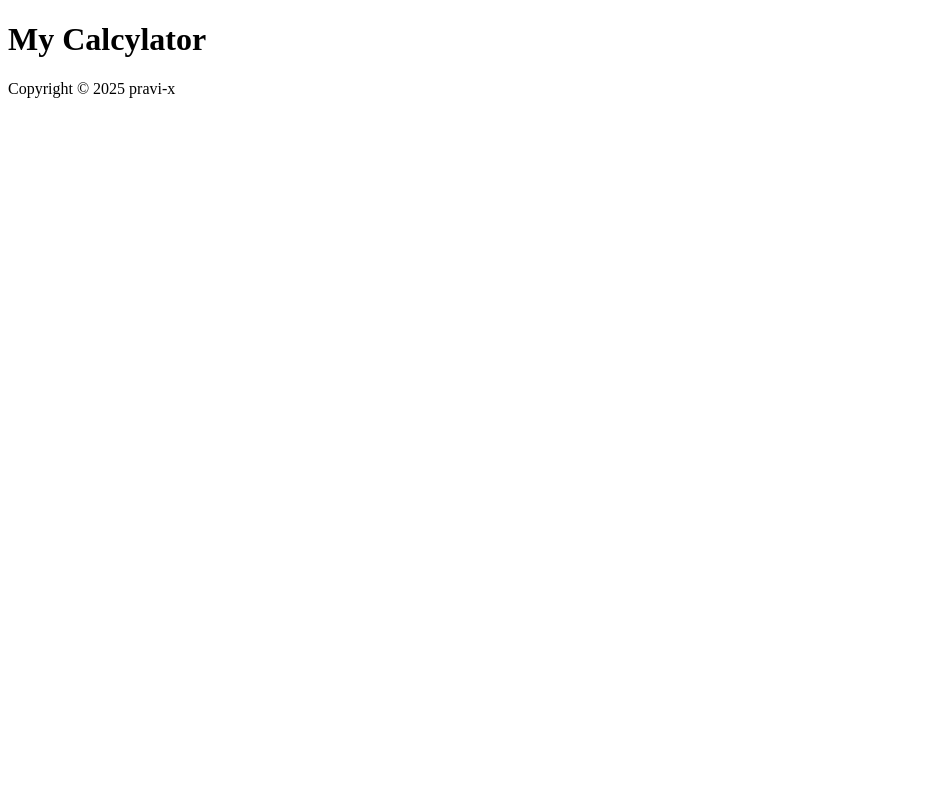
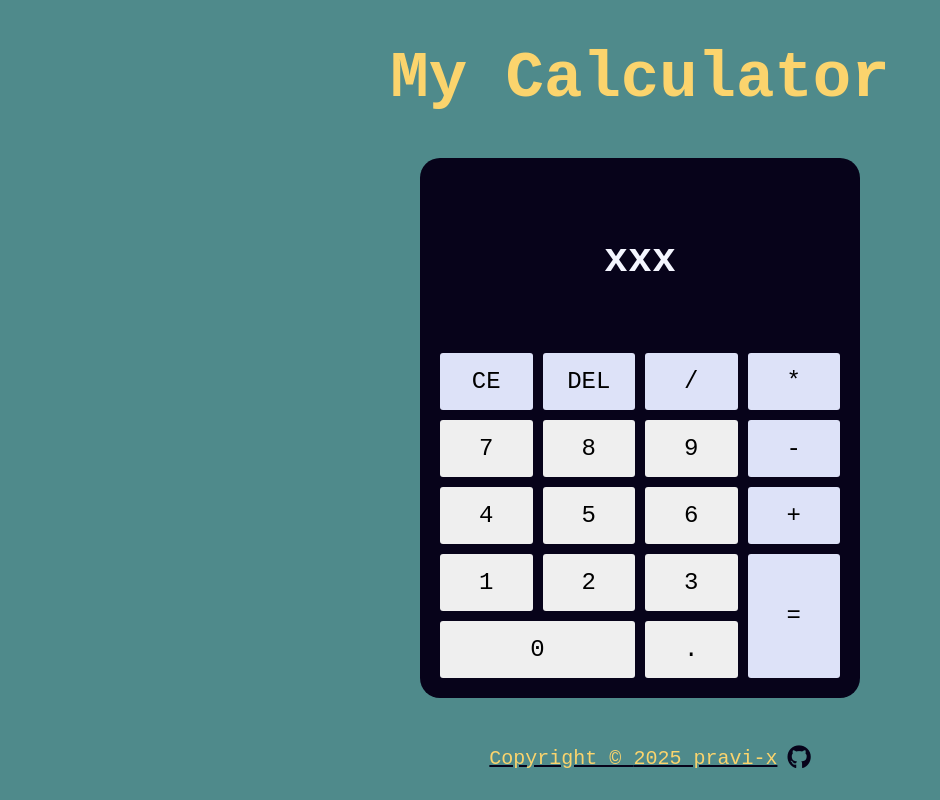
Before and after one commit to pravi-x/calc, a plain HTML site: page index.html in a window 1280 px wide. Shown: the whole page, without its empty margins (0-940 px from the left). Drawn offline with Linux system fonts and the light colour scheme.

Commit message:
add style, basic calc funtions

```diff
--- a/index.html
+++ b/index.html
@@ -4,12 +4,43 @@
     <meta charset="UTF-8">
     <meta name="viewport" content="width=device-width, initial-scale=1.0">
     <title>Calc</title>
+    <link rel="stylesheet" href="https://cdnjs.cloudflare.com/ajax/libs/font-awesome/5.15.4/css/all.min.css">
+    <link rel="stylesheet" href="style.css">
+    <script src="script.js" defer></script>
 </head>
 <body>
-    <h1>My Calcylator</h1>
-    <div id="container">
+    <h1>My Calculator</h1>
+    <div class="container">
+        <!-- Result screen -->
+        <div id="result">xxx</div>
 
+        <!-- Buttons -->
+        <button id="btclear">CE</button>
+        <button id="btdel">DEL</button>
+        <button id="btdiv">/</button>
+        <button id="btmult">*</button>
+
+
+        <button id="bt7">7</button>
+        <button id="bt8">8</button>
+        <button id="bt9">9</button>
+        <button id="bt-">-</button>
+
+        <button id="bt4">4</button>
+        <button id="bt5">5</button>
+        <button id="bt6">6</button>
+        <button id="btplus">+</button>
+
+
+        <button id="bt1">1</button>
+        <button id="bt2">2</button>
+        <button id="bt3">3</button>
+        <button id="bteq">=</button>
+
+        <button id="bt0">0</button>
+        <button id="bt.">.</button>
     </div>
+
     <footer class="footer">
         <p>
           Copyright ©
@@ -19,6 +50,6 @@
           pravi-x
         </p>
         <a href="https://github.com/pravi-x" target="_blank"><i class="fab fa-github"></i></a>
-      </footer>
+    </footer>
 </body>
 </html>
--- /dev/null
+++ b/script.js
@@ -0,0 +1,45 @@
+document.addEventListener("DOMContentLoaded", function() {
+
+    // const buttons = Array.from(this.querySelectorAll("button"));
+    // buttons.forEach( this.addEventListener, )
+
+    const bt0 = document.querySelector("#bt0");
+
+    // the result div
+    const result = document.querySelector("#result");
+    result.textContent = bt0.;
+ });
+
+
+function add (a,b){
+    return a+b;
+}
+
+function subtract (a,b){
+    return a-b;
+}
+
+function multiply (a,b){
+    return a*b;
+}
+
+function divide (a,b){
+    try {
+        return a/b;
+    } catch (error) {
+        return "ERROR"
+    }
+}
+
+function operate (operator,a,b){
+    switch (operator){
+        case "+":
+            return add(a,b);
+        case "-":
+            return subtract(a,b);
+        case "*":
+            return multiply(a,b);
+        case "/":
+            return divide(a,b);
+    }
+}
--- a/style.css
+++ b/style.css
@@ -1,10 +1,96 @@
 :root {
-    /* Color Pallet */
-    --primary-dark: hsl(240, 96%, 40%);
-    --primary-light: #ededed;
-    --secondary-light: #fefefe;
+    /* Color Pallet from https://colorhunt.co/palettes/black-white */
+    --color1-black: #07031A;
+    --color2-green: #4F8A8B;
+    --color3-yellow: #FBD46D;
+    --color4-white: #F4F6FF;
+    --color4-white2: #dde2f8;
+
   }
 
+
+
+body{
+    font-family: 'Courier New', Courier, monospace;
+    background-color: var(--color2-green);
+    color: var(--color3-yellow);
+}
+/* Highlight effect when text is selected */
+::selection {
+    background-color: #ffc107; /* Bright yellow background */
+    color: #000; /* Black text color for contrast */
+}
+
+
+h1{
+    display: flex;
+    justify-content: center;
+    font-size: 4.0rem;
+}
+
+
+/* CALCULATOR CONTAINER */
+.container{
+    background-color:var(--color1-black);
+    color: var(--color4-white);
+
+    display: grid;
+    grid-template-columns: repeat(4, 1fr);
+    grid-gap: 10px;
+    align-items: center;
+    justify-items: center;
+    padding: 20px;
+    max-width: 400px;
+    margin: auto;
+
+    /* το κάνει πίο στρογγυλεμένο στις γωνίες */
+    border-radius: 20px;
+
+}
+
+#result{
+    grid-column: span 4; /* Make the result span across all 4 columns */
+    font-size: 2.5rem;
+    padding: 60px;
+    font-weight: bold;
+
+}
+
+button{
+    font-size: 1.5rem;
+    font-family: 'Courier New', Courier, monospace;
+    border: none;
+    border-radius: 3px;
+    padding: 15px;
+    cursor: pointer;
+    width: 100%;
+}
+
+
+button:hover {
+    background-color: #e0e0e0; /* Light gray background on hover */
+    color: var(--color1-black); /* Ensure the text remains readable */
+    transform: scale(1.05); /* Slightly enlarge the button */
+    box-shadow: 0 4px 8px rgba(0, 0, 0, 0.2); /* Add a shadow */
+}
+
+button:active {
+    background-color: var(--color2-green);
+    color: var(--color3-yellow);
+}
+#bteq, #btplus, #bt-, #btmult, #btdiv, #btdel, #btclear{
+    background-color: var(--color4-white2);
+}
+/* Direct placement for the "0" and "=" buttons */
+#bt0 {
+    grid-column: 1 / span 2; /* Make "0" button span across 2 columns */
+}
+
+#bteq{
+    grid-row: 5 / span 2; /* Make "=" button span across 2 rows */
+    grid-column: 4;
+    height: 100%;
+}
 
   /* FOOTER */
 .footer {
@@ -18,10 +104,12 @@
     width: 100%;
     padding: 10px;
     font-size: 20px;
+    text-decoration: underline;
+    text-decoration-color: var(--color1-black);
   }
 
 .fa-github {
-    color: var(--primary-dark);
+    color: var(--color1-black);
     font-size: 24px;
     transition: transform 0.3s ease-in-out;
   }
```
